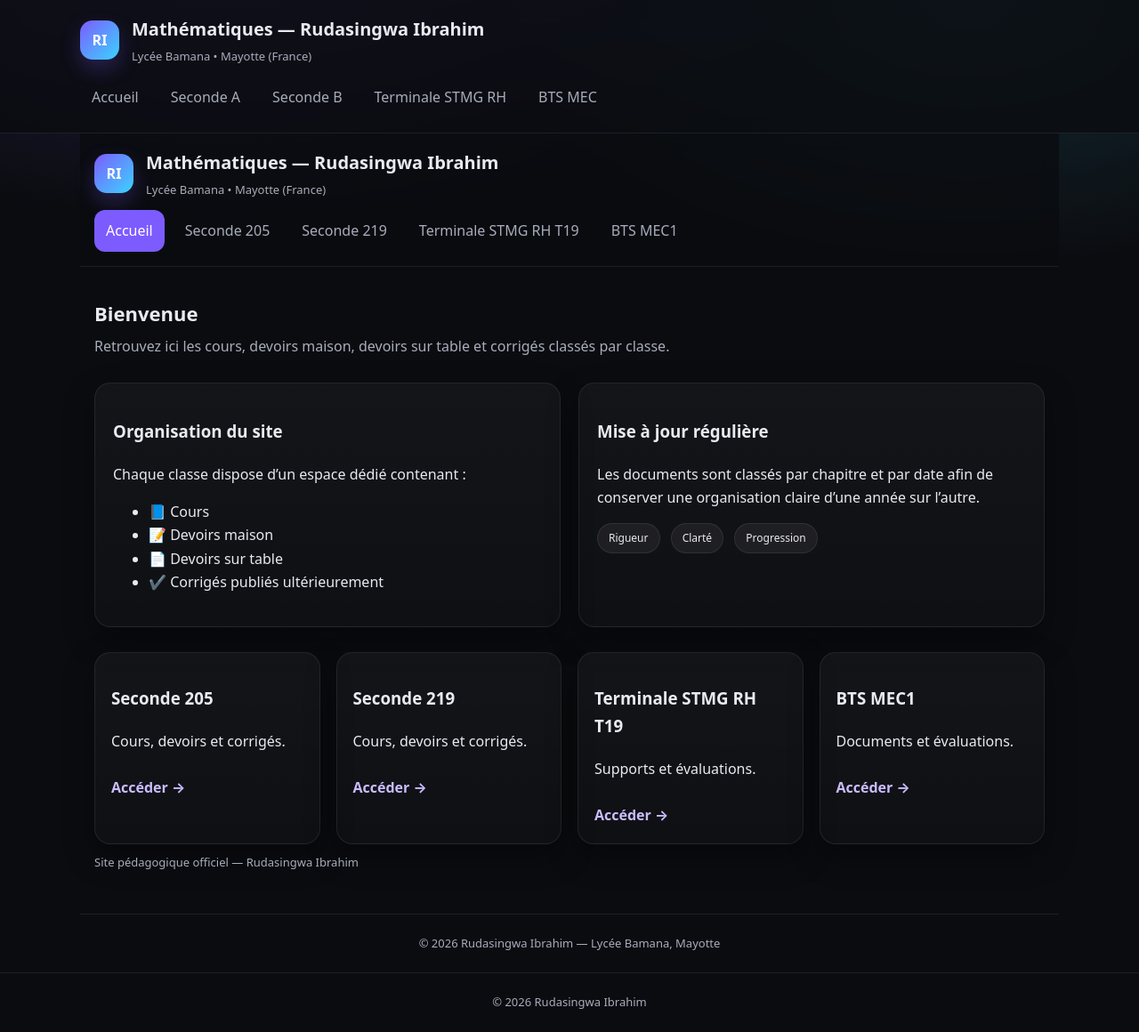
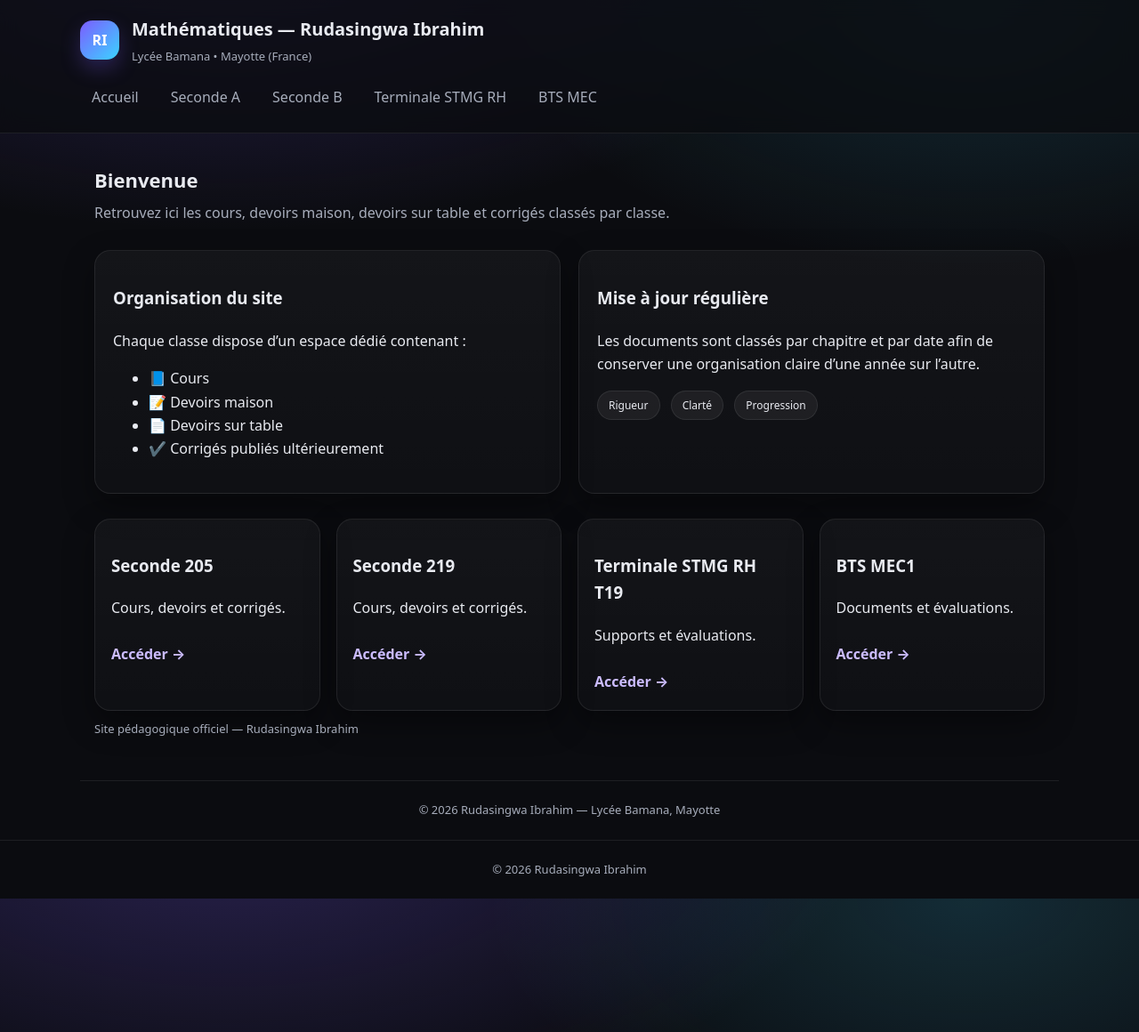
Before and after one commit to rudasingwaibrahim/rudasingwaibrahim.github.io, a Jekyll site: the page built from index.html, in a window 1280 px wide and 1160 px high. Shown: the whole window at 89% size. Built offline with Jekyll 4.4.1, drawn with Linux system fonts in a browser that asks for light colours.

Commit message:
Update index.html

```diff
--- a/index.html
+++ b/index.html
@@ -3,26 +3,6 @@ layout: default
 title: Accueil
 ---
 
-<header class="site-header">
-    <div class="container">
-        <div class="brand">
-            <div class="logo">RI</div>
-            <div>
-                <h1>Mathématiques — Rudasingwa Ibrahim</h1>
-                <p class="subtitle">Lycée Bamana • Mayotte (France)</p>
-            </div>
-        </div>
-
-        <nav class="nav">
-            <a href="#" class="active">Accueil</a>
-<a href="seconde205.html">Seconde 205</a>
-<a href="seconde219.html">Seconde 219</a>
-<a href="tstmg-t19.html">Terminale STMG RH T19</a>
-<a href="bts-mec1.html">BTS MEC1</a>
-
-        </nav>
-    </div>
-</header>
 
 <section class="section">
     <div class="container">
```
